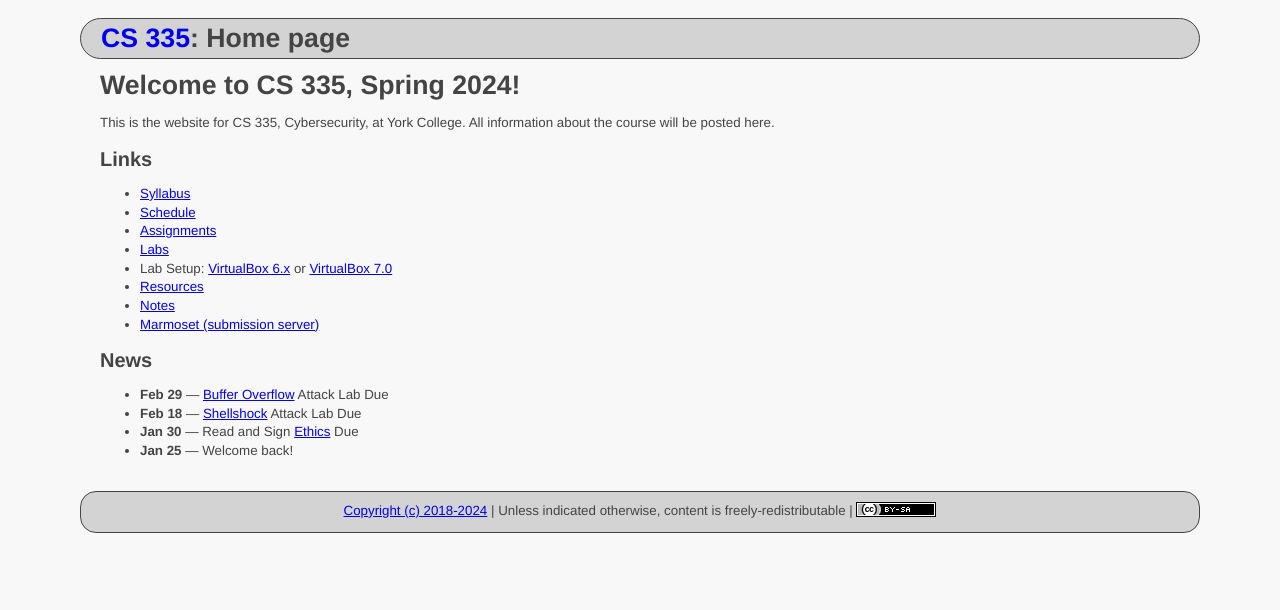
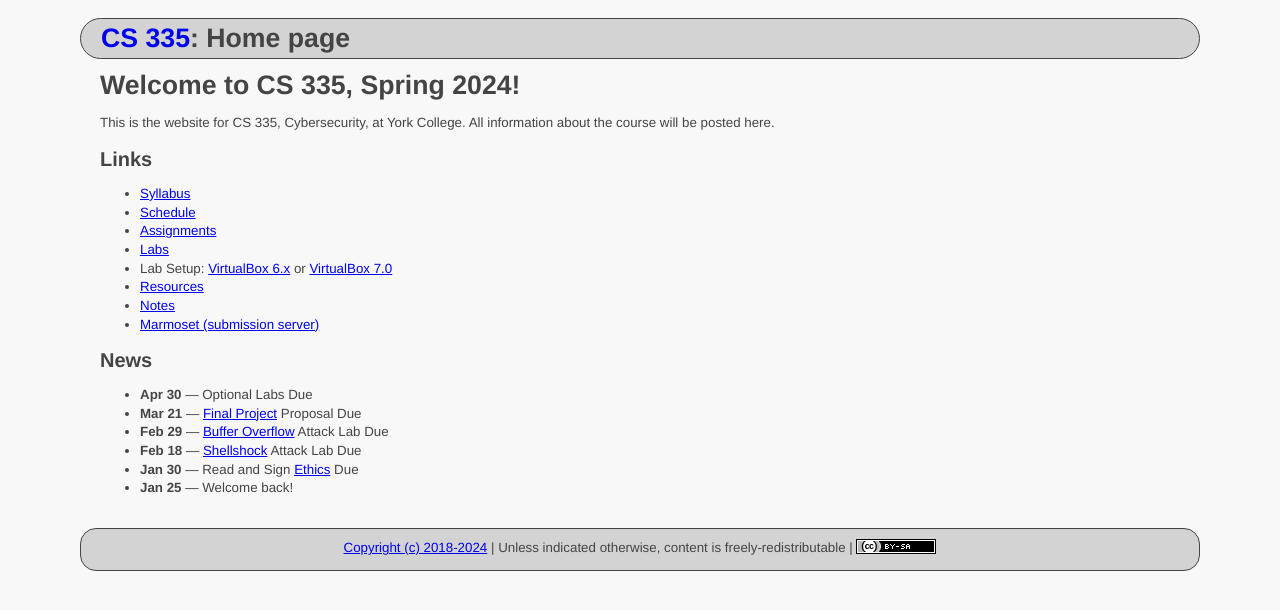
Before and after one commit to ycpcs/cs335-spring2024, a Jekyll site: the page built from index.md, in a window 1280 px wide. Shown: the top 610 px of the page. Built offline with Jekyll 4.4.1, drawn with Linux system fonts in a browser that asks for light colours.

Commit message:
update schedule

```diff
--- a/index.md
+++ b/index.md
@@ -18,6 +18,8 @@ This is the website for CS 335, Cybersecurity, at York College. All information
 * <a href="https://cs.ycp.edu/marmoset" target="_blank">Marmoset (submission server)</a>
 
 ## News
+* **Apr 30** &mdash; Optional Labs Due
+* **Mar 21** &mdash; [Final Project](assignments/project.html) Proposal Due
 * **Feb 29** &mdash; [Buffer Overflow](labs/buffer_overflow.html) Attack Lab Due
 * **Feb 18** &mdash; [Shellshock](labs/shellshock.html) Attack Lab Due
 * **Jan 30** &mdash; Read and Sign [Ethics](assignments/ethics.html) Due
```
